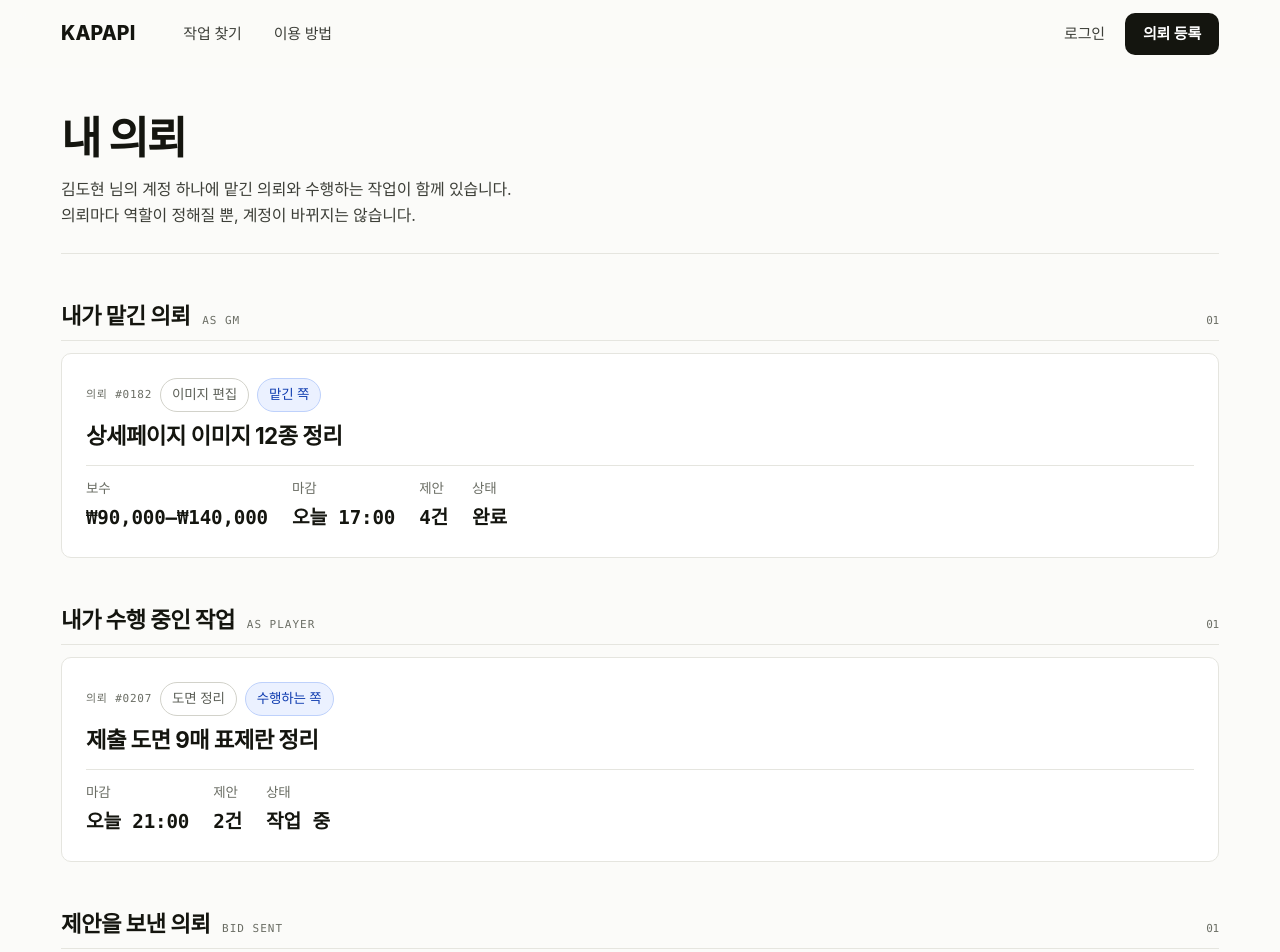
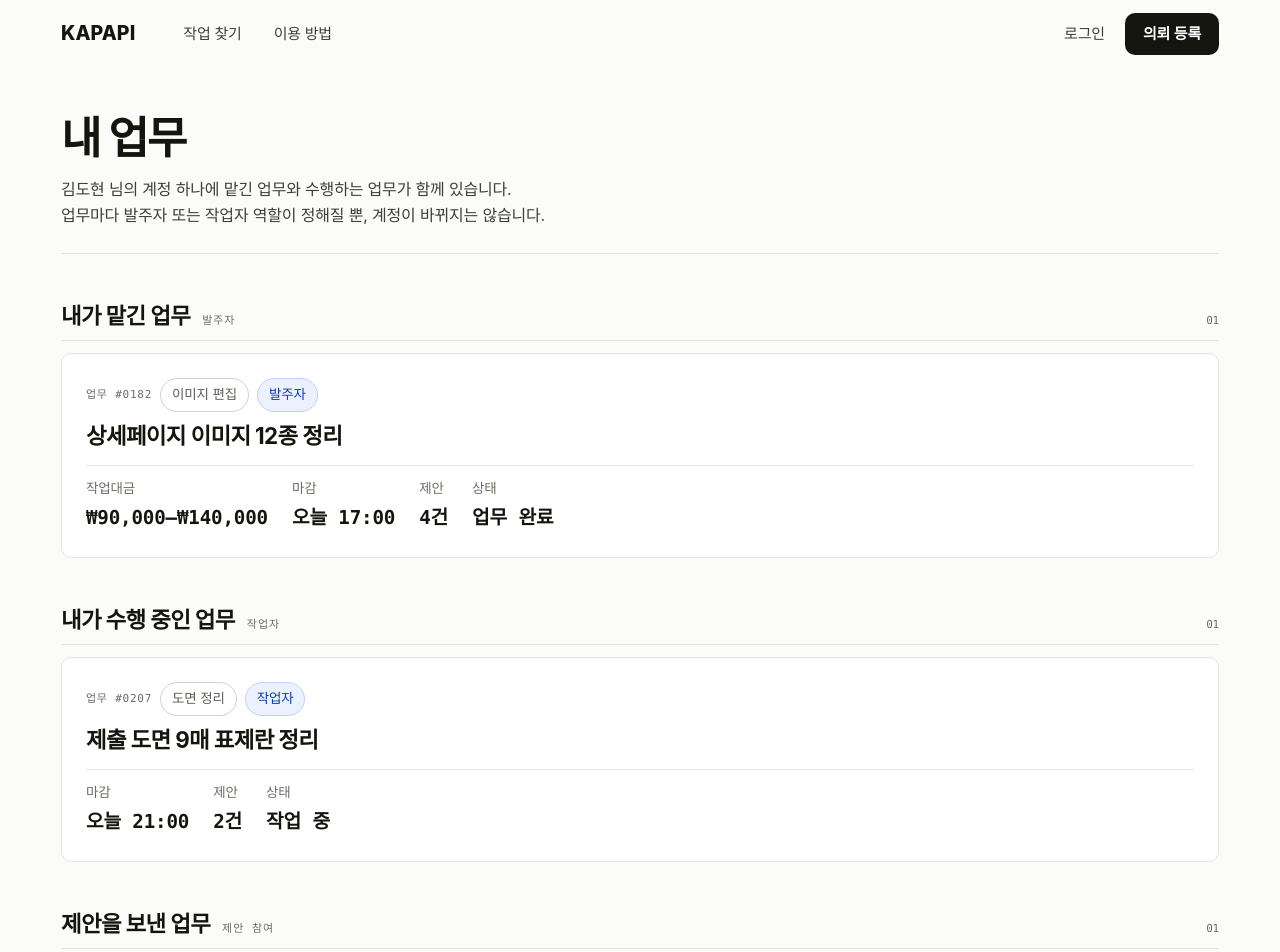
Before and after one commit to KapapiDev/Kapapi, a Next.js app: page /my in a window 1280 px wide. Shown: the top 952 px of the page. Built offline with nearby package versions, Linux system fonts and the light colour scheme; a web font is replaced by a local one.

Commit message:
feat: use standard role labels in account view

```diff
--- a/src/app/my/page.tsx
+++ b/src/app/my/page.tsx
@@ -7,10 +7,7 @@ import { useDemo } from "@/lib/demo";
 import { ME, PEOPLE, won, type Quest } from "@/lib/kapapi";
 import s from "@/components/app.module.css";
 
-/**
- * The clearest proof of the identity model: one list, one account, and the
- * role badge belongs to the row rather than to the person.
- */
+/** One account can issue work, perform work, and participate with proposals. */
 export default function MyPage() {
   const { quests } = useDemo();
   const me = PEOPLE[ME];
@@ -23,17 +20,17 @@ export default function MyPage() {
   );
 
   const groups: { title: string; en: string; rows: Quest[]; badge: string; href: (q: Quest) => string; empty: string }[] = [
-    { title: "내가 맡긴 의뢰", en: "AS GM", rows: issued, badge: "맡긴 쪽", href: (q) => `/quest/${q.id}`, empty: "아직 맡긴 의뢰가 없습니다" },
-    { title: "내가 수행 중인 작업", en: "AS PLAYER", rows: doing, badge: "수행하는 쪽", href: (q) => `/quest/${q.id}`, empty: "지금 수행 중인 작업이 없습니다" },
-    { title: "제안을 보낸 의뢰", en: "BID SENT", rows: proposed, badge: "제안", href: (q) => `/board/${q.id}`, empty: "보낸 제안이 없습니다" },
+    { title: "내가 맡긴 업무", en: "발주자", rows: issued, badge: "발주자", href: (q) => `/quest/${q.id}`, empty: "아직 맡긴 업무가 없습니다" },
+    { title: "내가 수행 중인 업무", en: "작업자", rows: doing, badge: "작업자", href: (q) => `/quest/${q.id}`, empty: "지금 수행 중인 업무가 없습니다" },
+    { title: "제안을 보낸 업무", en: "제안 참여", rows: proposed, badge: "제안 참여", href: (q) => `/board/${q.id}`, empty: "보낸 제안이 없습니다" },
   ];
 
   return (
     <div className={`frame ${s.wrap}`}>
       <div className={s.head}>
-        <h1 className={s.title}>내 의뢰</h1>
+        <h1 className={s.title}>내 업무</h1>
         <p className={s.sub}>
-          {me.name} 님의 계정 하나에 맡긴 의뢰와 수행하는 작업이 함께 있습니다. 의뢰마다 역할이 정해질 뿐,
+          {me.name} 님의 계정 하나에 맡긴 업무와 수행하는 업무가 함께 있습니다. 업무마다 발주자 또는 작업자 역할이 정해질 뿐,
           계정이 바뀌지는 않습니다.
         </p>
       </div>
@@ -52,19 +49,19 @@ export default function MyPage() {
               g.rows.map((q) => (
                 <Link key={q.id} href={g.href(q)} className={s.qcard}>
                   <div className={s.qtop}>
-                    <span className={s.qid}>의뢰 #{q.id}</span>
+                    <span className={s.qid}>업무 #{q.id}</span>
                     <span className={s.chip}>{q.categoryLabel}</span>
                     <span className={`${s.chip} ${s.chipAccent}`}>{g.badge}</span>
                   </div>
                   <h3 className={s.qtitle}>{q.title}</h3>
                   <div className={s.qmeta}>
                     {q.reward ? (
-                      <span className={s.stat}><span className={s.sk}>보수</span><span className={s.sv}>{won(q.reward[0])}–{won(q.reward[1])}</span></span>
+                      <span className={s.stat}><span className={s.sk}>작업대금</span><span className={s.sv}>{won(q.reward[0])}–{won(q.reward[1])}</span></span>
                     ) : null}
                     <span className={s.stat}><span className={s.sk}>마감</span><span className={s.sv}>{q.deadlineLabel}</span></span>
                     <span className={s.stat}><span className={s.sk}>제안</span><span className={s.sv}>{q.bids.length}건</span></span>
                     <span className={s.stat}><span className={s.sk}>상태</span><span className={s.sv}>
-                      {q.state === "COMPLETE" ? "완료" : q.state === "IN_PROGRESS" ? "작업 중" : q.state === "DELIVERED" ? "결과 도착" : "진행 중"}
+                      {q.state === "COMPLETE" ? "업무 완료" : q.state === "IN_PROGRESS" ? "작업 중" : q.state === "DELIVERED" ? "결과 도착" : "진행 중"}
                     </span></span>
                   </div>
                 </Link>
@@ -75,7 +72,7 @@ export default function MyPage() {
       ))}
 
       <p className={s.note} style={{ marginTop: 48, maxWidth: "70ch" }}>
-        같은 기간에 어떤 의뢰에서는 맡기는 쪽이고 다른 의뢰에서는 수행하는 쪽일 수 있습니다.
+        같은 기간에 어떤 업무에서는 발주자이고 다른 업무에서는 작업자일 수 있습니다.
         별도의 작업자 계정을 만들거나 모드를 바꾸지 않습니다.
       </p>
     </div>
```
